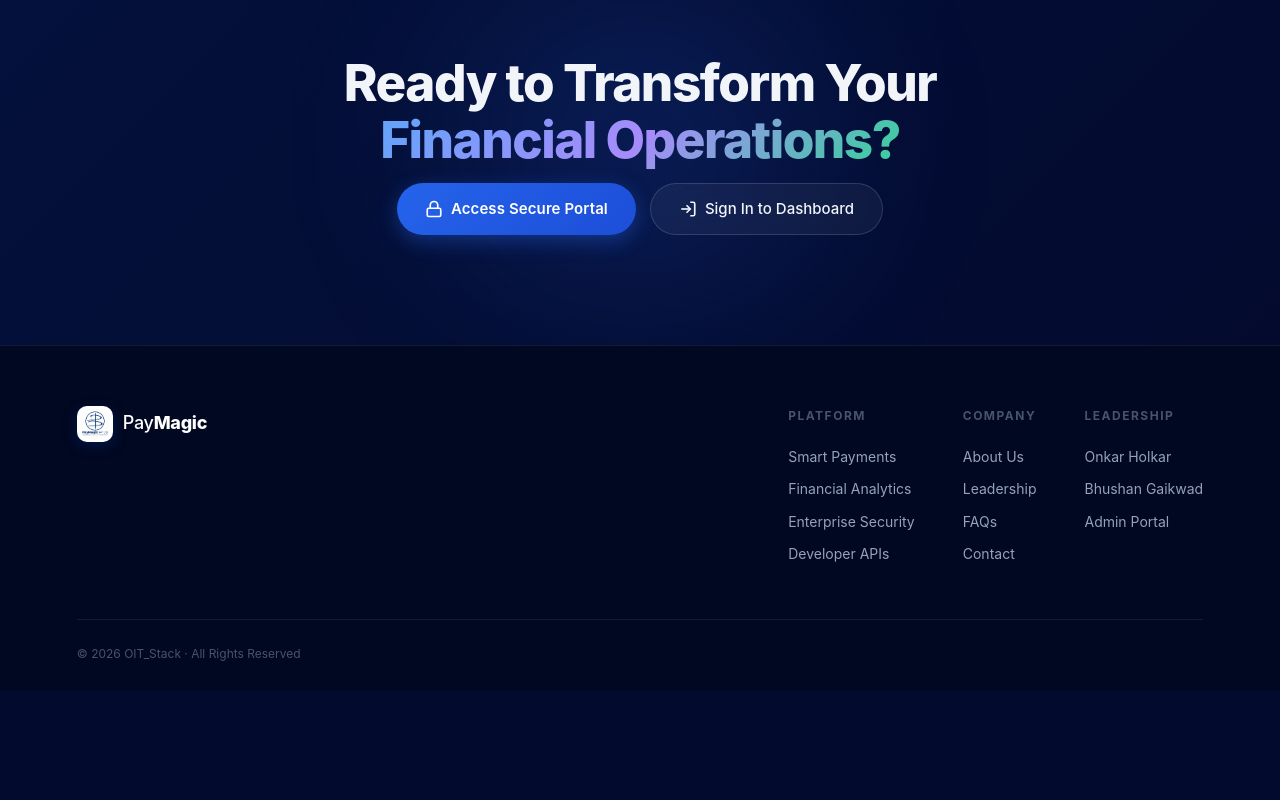
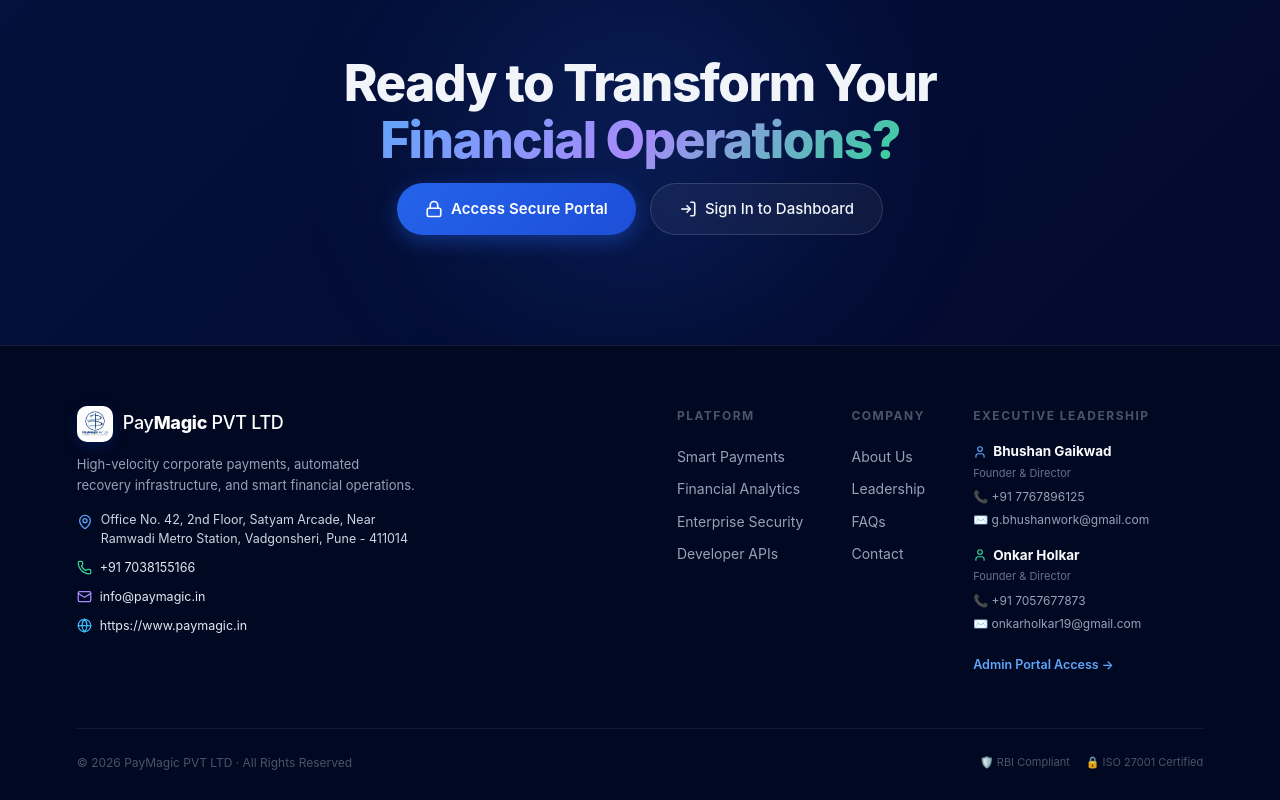
Before and after one commit to gayatripachpande99/Paymagic, a React (Vite) app in the folder frontend/: page / in a window 1280 px wide. Shown: the part 3655-4455 px from the top of the page. Before the commit the page ends 4346 px from the top, so only its background shows below. Built offline with nearby package versions, Linux system fonts and the light colour scheme; no server answers.

Commit message:
feat(footer): add Pune corporate address, company phone, email, and founder contact details

```diff
--- a/frontend/src/panels/website/components/Footer.jsx
+++ b/frontend/src/panels/website/components/Footer.jsx
@@ -1,16 +1,46 @@
 import React from "react";
+import { MapPin, Phone, Mail, Globe, User, ShieldCheck } from "lucide-react";
 
 export default function Footer({ openLogin, handleAdminSelect }) {
   return (
     <footer>
       <div className="footer-inner">
-        <div className="footer-brand">
+        {/* Brand & Corporate Office Details */}
+        <div className="footer-brand" style={{ maxWidth: "340px" }}>
           <a className="brand" href="#home">
             <div className="brand-icon">
               <img src="/Logo_Name_PayMagic.png" alt="PayMagic Logo" className="logo-img" />
             </div>
-            <span>Pay<strong>Magic</strong></span>
+            <span>Pay<strong>Magic</strong> PVT LTD</span>
           </a>
+          <p className="footer-tagline" style={{ marginTop: "12px", fontSize: "13px", lineHeight: "1.6", color: "#94a3b8" }}>
+            High-velocity corporate payments, automated recovery infrastructure, and smart financial operations.
+          </p>
+
+          <div style={{ marginTop: "16px", display: "flex", flexDirection: "column", gap: "9px", fontSize: "12.5px", color: "#cbd5e1" }}>
+            <div style={{ display: "flex", alignItems: "flex-start", gap: "8px", lineHeight: "1.5" }}>
+              <MapPin size={16} style={{ color: "#60a5fa", marginTop: "3px", flexShrink: 0 }} />
+              <span>Office No. 42, 2nd Floor, Satyam Arcade, Near Ramwadi Metro Station, Vadgonsheri, Pune - 411014</span>
+            </div>
+            <div style={{ display: "flex", alignItems: "center", gap: "8px" }}>
+              <Phone size={15} style={{ color: "#34d399", flexShrink: 0 }} />
+              <a href="tel:7038155166" style={{ color: "#e2e8f0", textDecoration: "none" }}>
+                +91 7038155166
+              </a>
+            </div>
+            <div style={{ display: "flex", alignItems: "center", gap: "8px" }}>
+              <Mail size={15} style={{ color: "#a78bfa", flexShrink: 0 }} />
+              <a href="mailto:info@paymagic.in" style={{ color: "#e2e8f0", textDecoration: "none" }}>
+                info@paymagic.in
+              </a>
+            </div>
+            <div style={{ display: "flex", alignItems: "center", gap: "8px" }}>
+              <Globe size={15} style={{ color: "#38bdf8", flexShrink: 0 }} />
+              <a href="https://www.paymagic.in" target="_blank" rel="noopener noreferrer" style={{ color: "#e2e8f0", textDecoration: "none" }}>
+                https://www.paymagic.in
+              </a>
+            </div>
+          </div>
         </div>
 
         <div className="footer-cols">
@@ -21,6 +51,7 @@ export default function Footer({ openLogin, handleAdminSelect }) {
             <a href="#services">Enterprise Security</a>
             <a href="#services">Developer APIs</a>
           </div>
+
           <div className="footer-col">
             <h4>Company</h4>
             <a href="#about">About Us</a>
@@ -28,21 +59,63 @@ export default function Footer({ openLogin, handleAdminSelect }) {
             <a href="#faqs">FAQs</a>
             <a href="#contact">Contact</a>
           </div>
-          <div className="footer-col">
-            <h4>Leadership</h4>
-            <a href="#leadership" onClick={() => { if (openLogin && handleAdminSelect) { openLogin(); handleAdminSelect("Onkar Holkar"); } }}>
-              Onkar Holkar
+
+          <div className="footer-col" style={{ minWidth: "230px" }}>
+            <h4>Executive Leadership</h4>
+
+            {/* Bhushan Gaikwad */}
+            <div style={{ marginBottom: "14px" }}>
+              <div
+                style={{ fontWeight: "700", color: "#f8fafc", fontSize: "13.5px", cursor: "pointer", display: "flex", alignItems: "center", gap: "6px" }}
+                onClick={() => { if (openLogin && handleAdminSelect) { openLogin(); handleAdminSelect("Bhushan Gaikwad"); } }}
+              >
+                <User size={14} style={{ color: "#60a5fa" }} />
+                <span>Bhushan Gaikwad</span>
+              </div>
+              <div style={{ fontSize: "11px", color: "#64748b", margin: "2px 0 4px" }}>Founder &amp; Director</div>
+              <div style={{ fontSize: "12px", display: "flex", flexDirection: "column", gap: "2px" }}>
+                <a href="tel:7767896125" style={{ color: "#94a3b8", fontSize: "12px", padding: "1px 0" }}>
+                  📞 +91 7767896125
+                </a>
+                <a href="mailto:g.bhushanwork@gmail.com" style={{ color: "#94a3b8", fontSize: "12px", padding: "1px 0" }}>
+                  ✉️ g.bhushanwork@gmail.com
+                </a>
+              </div>
+            </div>
+
+            {/* Onkar Holkar */}
+            <div style={{ marginBottom: "12px" }}>
+              <div
+                style={{ fontWeight: "700", color: "#f8fafc", fontSize: "13.5px", cursor: "pointer", display: "flex", alignItems: "center", gap: "6px" }}
+                onClick={() => { if (openLogin && handleAdminSelect) { openLogin(); handleAdminSelect("Onkar Holkar"); } }}
+              >
+                <User size={14} style={{ color: "#34d399" }} />
+                <span>Onkar Holkar</span>
+              </div>
+              <div style={{ fontSize: "11px", color: "#64748b", margin: "2px 0 4px" }}>Founder &amp; Director</div>
+              <div style={{ fontSize: "12px", display: "flex", flexDirection: "column", gap: "2px" }}>
+                <a href="tel:7057677873" style={{ color: "#94a3b8", fontSize: "12px", padding: "1px 0" }}>
+                  📞 +91 7057677873
+                </a>
+                <a href="mailto:onkarholkar19@gmail.com" style={{ color: "#94a3b8", fontSize: "12px", padding: "1px 0" }}>
+                  ✉️ onkarholkar19@gmail.com
+                </a>
+              </div>
+            </div>
+
+            <a href="#home" onClick={openLogin} style={{ color: "#60a5fa", fontWeight: "600", fontSize: "12.5px", marginTop: "4px" }}>
+              Admin Portal Access &rarr;
             </a>
-            <a href="#leadership" onClick={() => { if (openLogin && handleAdminSelect) { openLogin(); handleAdminSelect("Bhushan Gaikwad"); } }}>
-              Bhushan Gaikwad
-            </a>
-            <a href="#home" onClick={openLogin}>Admin Portal</a>
           </div>
         </div>
       </div>
 
       <div className="footer-bottom">
-        <p>© 2026 OIT_Stack · All Rights Reserved</p>
+        <p>© 2026 PayMagic PVT LTD · All Rights Reserved</p>
+        <div className="footer-trust-mini">
+          <span>🛡️ RBI Compliant</span>
+          <span>🔒 ISO 27001 Certified</span>
+        </div>
       </div>
     </footer>
   );
```
